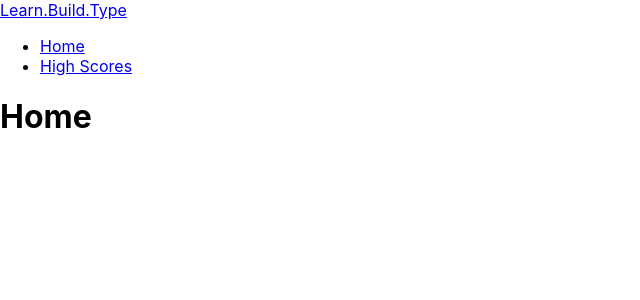
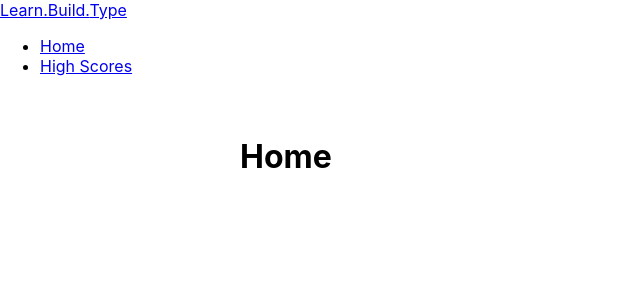
Before and after one commit to rmauritsson/React-Serveless, a React (Create React App) app: page / in a window 1280 px wide. Shown: the top 300 px of the page, without its empty margins (0-640 px from the left). Built offline with nearby package versions, Linux system fonts and the light colour scheme.

Commit message:
Installed styled components

```diff
--- a/src/App.css
+++ b/src/App.css
@@ -1,38 +1,6 @@
-.App {
-  text-align: center;
+.container {
+  padding: 20px;
+  margin: 0 auto;
+  margin-top: 20px;
+  max-width: 800px;
 }
-
-.App-logo {
-  height: 40vmin;
-  pointer-events: none;
-}
-
-@media (prefers-reduced-motion: no-preference) {
-  .App-logo {
-    animation: App-logo-spin infinite 20s linear;
-  }
-}
-
-.App-header {
-  background-color: #282c34;
-  min-height: 100vh;
-  display: flex;
-  flex-direction: column;
-  align-items: center;
-  justify-content: center;
-  font-size: calc(10px + 2vmin);
-  color: white;
-}
-
-.App-link {
-  color: #61dafb;
-}
-
-@keyframes App-logo-spin {
-  from {
-    transform: rotate(0deg);
-  }
-  to {
-    transform: rotate(360deg);
-  }
-}
--- a/src/App.js
+++ b/src/App.js
@@ -10,12 +10,14 @@ function App() {
   return (
     <Router>
       <Navbar />
+      <div className="container">
         <Switch>
           <Route path="/game" component={Game} />
           <Route path="/highScores" component={HighScores} />
           <Route path="/gameOver" component={GameOver} />
           <Route path="/" component={Home} />
         </Switch>
+      </div>
     </Router>
   );
 }
```
Lines whose indentation alone changed are shown as unchanged.
